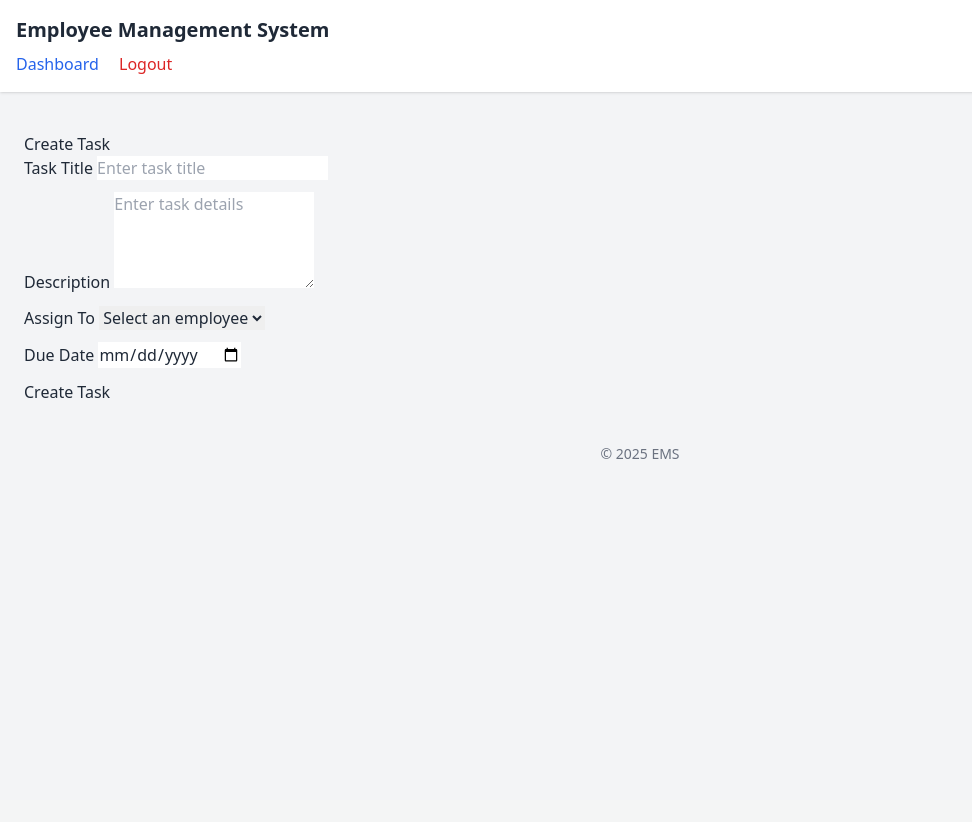
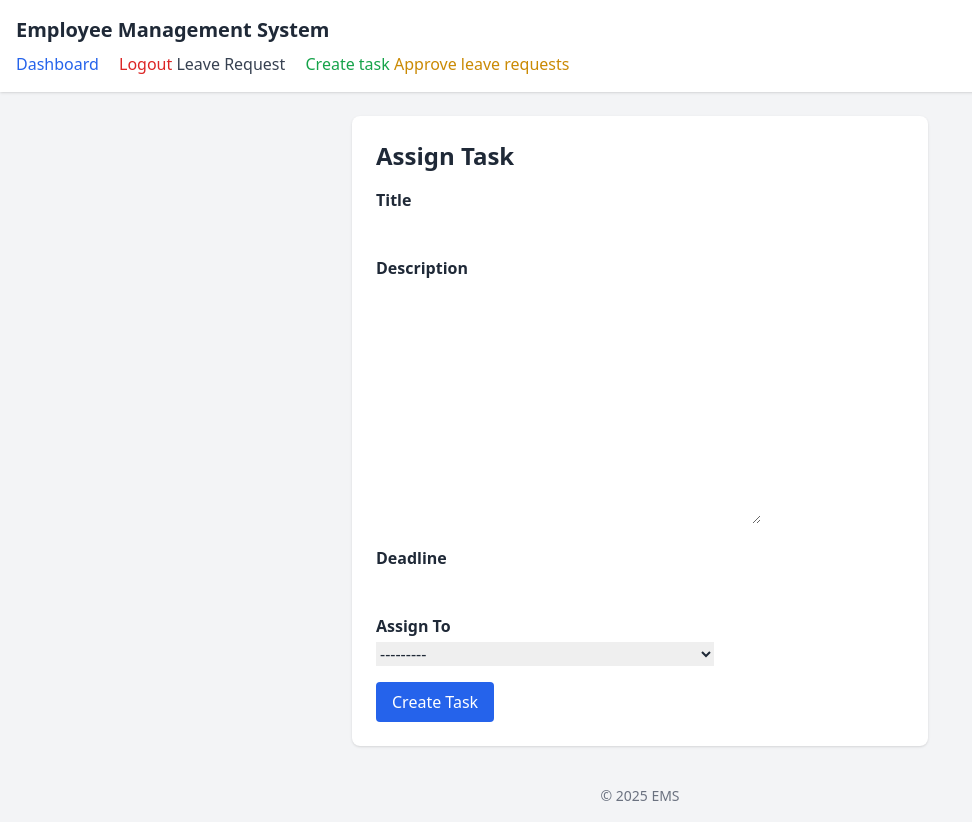
Before and after one commit to Sughnenter/employee-management-system, a Django app: page /task-create/ in a window 1280 px wide. Shown: the whole page, without its empty margins (0-972 px from the left). Before the commit the page ends 459 px from the top, so only its background shows below. Run offline with Django 5.2, Linux system fonts and the light colour scheme; a user stored in the database is signed in; data comes from the database, SQL or seed files in the repository; both versions use the stored data as it was after the commit; some libraries are stand-ins or nearby versions.

Commit message:
added leave request create and approve view and templates

```diff
--- a/employeeManagementSystem/employee/models.py
+++ b/employeeManagementSystem/employee/models.py
@@ -99,11 +99,21 @@ class LeaveRequest(models.Model):
         ('Approved', 'Approved'),
         ('Rejected', 'Rejected'),
     ] # status choices for the leave request
+    LEAVE_TYPE=(
+        ('sick', 'SICK'),
+        ('annual', 'ANNUAL'),
+        ('unpaid', 'UNPAID'),
+        ('maternity', 'MATERNITY'),
+        ('paternity', 'PATERNITY'),
+        ('bereavement', 'BEREAVEMENT'),
+        ('other', 'OTHER'),
+        )
 
     employee = models.ForeignKey(Employee, on_delete=models.CASCADE, related_name='leave_requests')
     start_date = models.DateField() #date field for start date
     end_date = models.DateField() #date field for end date
     reason = models.TextField() #reason for leave field
+    leave_type = models.CharField(max_length=20, choices=LEAVE_TYPE, default='other') #leave type field with choices
     status = models.CharField(max_length=10, choices=STATUS_CHOICES, default='Pending') #status field with choices
     applied_on = models.DateField(auto_now_add=True) #date field for applied on
 
--- a/employeeManagementSystem/employee/templates/employee/base.html
+++ b/employeeManagementSystem/employee/templates/employee/base.html
@@ -13,10 +13,17 @@
       <h1 class="text-xl font-semibold">Employee Management System</h1>
       <nav class="mt-2">
         {% if request.user.is_authenticated and request.resolver_match.url_name != 'login' and request.resolver_match.url_name != 'register' %}
-        <a href="{% url 'dashboard' %}" class="mr-4 text-blue-600 hover:underline">Dashboard</a>
-        <a href="{% url 'logout' %}" class="text-red-600 hover:underline">Logout</a>
+          <a href="{% url 'dashboard' %}" class="mr-4 text-blue-600 hover:underline">Dashboard</a>
+          <a href="{% url 'logout' %}" class="text-red-600 hover:underline">Logout</a>
+          <a href="{% url 'leave_request' %}" class="text-gray-700 hover:underline mr-4">Leave Request</a>
+
+          {# Show Create Task link only to the specific admin email and only when authenticated #}
+          {% if request.user.email == 'shamaj2006@gmail.com' %}
+            <a href="{% url 'create_task' %}" class="text-green-600 hover:underline">Create task</a>
+            <a href="{% url 'leave_approve' %}" class="text-yellow-600 hover:underline">Approve leave requests</a>
+
+          {% endif %}
         {% endif %}
-
       </nav>
     </header>
 
--- a/employeeManagementSystem/employee/templates/employee/task_create.html
+++ b/employeeManagementSystem/employee/templates/employee/task_create.html
@@ -1,62 +1,37 @@
 {% extends "employee/base.html" %}
 {% block content %}
+<div class="max-w-xl mx-auto bg-white p-6 rounded-lg shadow">
 
-<div class="container mt-4">
-    <h2>Create Task</h2>
-
-    {% if error %}
-        <div class="alert alert-danger">{{ error }}</div>
-    {% endif %}
+    <h2 class="text-2xl font-bold mb-4">Assign Task</h2>
 
     <form method="POST">
         {% csrf_token %}
 
-        <div class="form-group mb-3">
-            <label for="title">Task Title</label>
-            <input
-                type="text"
-                name="title"
-                id="title"
-                class="form-control"
-                placeholder="Enter task title"
-                required
-            >
+        <!-- render Django fields properly -->
+        <div class="mb-4">
+            <label class="block font-semibold mb-1">Title</label>
+            {{ form.title }}
         </div>
 
-        <div class="form-group mb-3">
-            <label for="description">Description</label>
-            <textarea
-                name="description"
-                id="description"
-                class="form-control"
-                rows="4"
-                placeholder="Enter task details"
-            ></textarea>
+        <div class="mb-4">
+            <label class="block font-semibold mb-1">Description</label>
+            {{ form.description }}
         </div>
 
-        <div class="form-group mb-3">
-            <label for="assigned_to">Assign To</label>
-            <select name="assigned_to" id="assigned_to" class="form-control" required>
-                <option value="">Select an employee</option>
-                {% for employee in employees %}
-                    <option value="{{ employee.id }}">{{ employee.first_name }} {{ employee.last_name }}</option>
-                {% endfor %}
-            </select>
+        <div class="mb-4">
+            <label class="block font-semibold mb-1">Deadline</label>
+            {{ form.deadline }}
         </div>
 
-        <div class="form-group mb-3">
-            <label for="due_date">Due Date</label>
-            <input
-                type="date"
-                name="due_date"
-                id="due_date"
-                class="form-control"
-                required
-            >
+        <div class="mb-4">
+            <label class="block font-semibold mb-1">Assign To</label>
+            {{ form.assigned_to }}
         </div>
 
-        <button type="submit" class="btn btn-primary">Create Task</button>
+        <button type="submit"
+                class="bg-blue-600 text-white px-4 py-2 rounded hover:bg-blue-700">
+            Create Task
+        </button>
     </form>
 </div>
-
 {% endblock %}
--- a/employeeManagementSystem/employee/urls.py
+++ b/employeeManagementSystem/employee/urls.py
@@ -1,6 +1,6 @@
 from django.urls import path
 from . import views
-from .views import EmployeeLoginView, EmployeeLogoutView, RegisterEmployeeView, DashboardView, TaskCreate
+from .views import EmployeeLoginView, EmployeeLogoutView, RegisterEmployeeView, DashboardView, TaskCreate, LeaveRequestCreateView, ApproveLeaveRequestView, update_leave_status
 
 urlpatterns = [
     path('', DashboardView.as_view(), name='dashboard'),
@@ -9,4 +9,8 @@ urlpatterns = [
     path('register/', RegisterEmployeeView.as_view(), name='register'),
     path('task/<int:task_id>/complete/', views.complete_task, name='complete_task'),
     path('task-create/', views.TaskCreate.as_view(), name='create_task'),
+    path('leave-request/', views.LeaveRequestCreateView.as_view(), name='leave_request'),
+    path('leave-approval/', views.ApproveLeaveRequestView.as_view(), name='leave_approve'),
+    path("leave/<int:pk>/<str:action>/", update_leave_status, name="update-leave"),
+
 ]
--- a/employeeManagementSystem/employee/views.py
+++ b/employeeManagementSystem/employee/views.py
@@ -82,7 +82,7 @@ class TaskCreate(LoginRequiredMixin, CreateView, AdminOnlyMixin):
     # include deadline so users can set it; assigned_date is auto-set by the model
     template_name = 'employee/task_create.html'
     fields = ['title', 'description', 'deadline', 'assigned_to']
-    success_url = reverse_lazy('tasks')
+    success_url = reverse_lazy('dashboard')
 
     def form_valid(self, form):
         return super().form_valid(form)
@@ -104,4 +104,38 @@ class TaskUpdate(LoginRequiredMixin, UpdateView):
 class TaskDelete(LoginRequiredMixin, DeleteView):
     model = Task
     context_object_name = 'task'
-    success_url = reverse_lazy('tasks')
+    success_url = reverse_lazy('dashboard')
+
+class LeaveRequestCreateView(LoginRequiredMixin, CreateView):
+    model = LeaveRequest
+    template_name = 'employee/leave_request.html'
+    fields = ['start_date', 'end_date', 'reason']
+    success_url = reverse_lazy('dashboard')
+
+    def form_valid(self, form):
+        return super().form_valid(form)
+
+    def get_form(self, form_class=None):
+        form = super().get_form(form_class)
+        # set the employee FK before saving
+        form.instance.employee = self.request.user
+        return form
+
+class ApproveLeaveRequestView(LoginRequiredMixin, AdminOnlyMixin, ListView):
+    model = LeaveRequest
+    template_name = 'employee/leave_approval.html'
+    context_object_name = 'leave_requests'
+
+def update_leave_status(request, pk, action):
+    leave_request = get_object_or_404(LeaveRequest, pk=pk)
+
+    if not (request.user.is_staff or request.user.is_admin):
+        return redirect("dashboard")
+
+    if action == "approve":
+        leave_request.status = "Approved"
+    elif action == "reject":
+        leave_request.status = "Rejected"
+
+    leave_request.save()
+    return redirect("leave-approve")
```
Also changed, not shown: employeeManagementSystem/employee/forms.py (+33 -1 lines), employeeManagementSystem/employee/templates/employee/leave_approval.html (added, +68 -0 lines), employeeManagementSystem/employee/templates/employee/leave_request.html (added, +40 -0 lines), employeeManagementSystem/db.sqlite3, employeeManagementSystem/employee/migrations/0002_leaverequest_leave_type.py (added).
